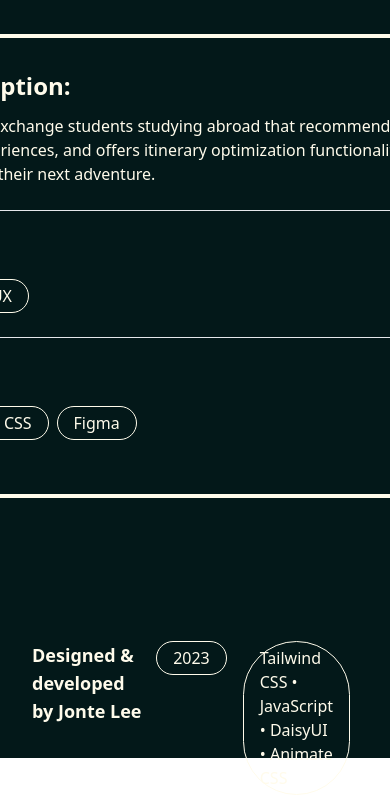
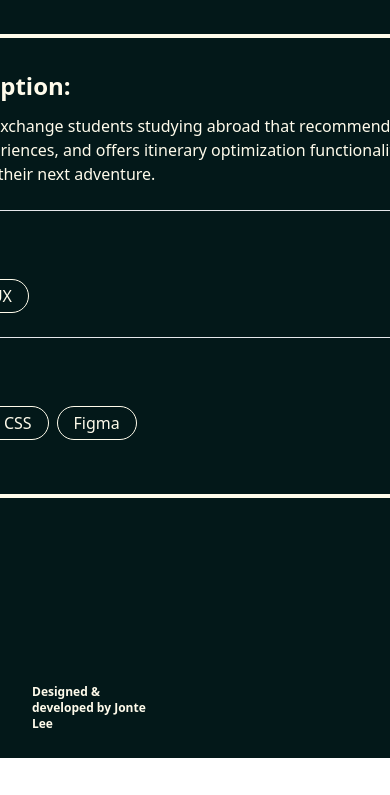
Before and after one commit to ulteare/jonte_portfolio, a website: page gloob.html in a window 390 px wide. Shown: the part 250-1045 px from the top of the page. After the commit the page ends 1008 px from the top, so only its background shows below. Drawn offline with nearby package versions, Linux system fonts and the light colour scheme.

Commit message:
footer standardised

```diff
--- a/gloob.html
+++ b/gloob.html
@@ -144,10 +144,10 @@
 
     <section class="px-8 grid content-center text-amber-50 h-20 darkforest">
         <div class="flex justify-between">
-            <div class="text-lg font-semibold">Designed & developed by Jonte Lee</div>
-            <div class="flex">
-                <div class="rounded-full border border-amber-50 p-1 px-4 mx-2 h-fit">2023</div>
-                <div class="rounded-full border border-amber-50 p-1 px-4 mx-2 h-fit">Tailwind CSS • JavaScript • DaisyUI • Animate CSS</div>
+            <div class="text-xs sm:text-lg font-semibold">Designed & developed by Jonte Lee</div>
+            <div class="sm:flex invisible sm:visible">
+                <div class="text-xs sm:text-base rounded-full border border-amber-50 p-1 px-4 sm:mx-2 h-fit">2023</div>
+                <div class="text-xs sm:text-base rounded-full border border-amber-50 p-1 px-4 sm:mx-2 h-fit">Tailwind CSS • JavaScript • DaisyUI • Animate CSS</div>
             </div>
         </div>
     </section>
```
Also changed, not shown: mandaisustain.html (+4 -4 lines), partify.html (+1 -1 lines).
